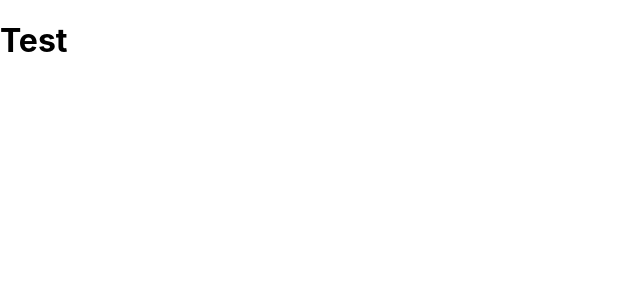
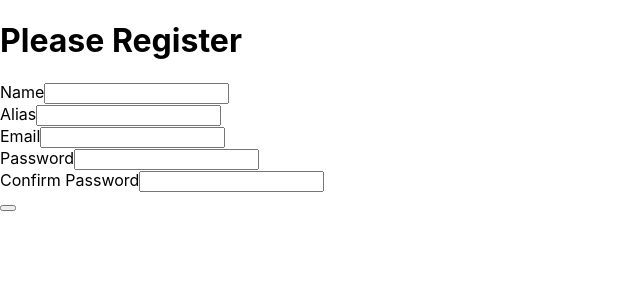
Before and after one commit to achan9528/LotDividerClient, a React (Create React App) app in the folder client/: page / in a window 1280 px wide. Shown: the top 300 px of the page, without its empty margins (0-640 px from the left). Built offline with nearby package versions, Linux system fonts and the light colour scheme.

Commit message:
adding RegistrationForm view; adding inputGroup component

```diff
--- a/client/src/App.js
+++ b/client/src/App.js
@@ -1,7 +1,9 @@
+import RegistrationForm from './views/registration'
+
 function App() {
   return (
     <div>
-      <h1>Test</h1>
+      <RegistrationForm></RegistrationForm>
     </div>
   );
 }
--- /dev/null
+++ b/client/src/components/inputGroup.jsx
@@ -0,0 +1,13 @@
+const InputGroup = (props) =>{
+    const changeHandler = (e)=>{
+        props.changeHandler(e.target.value);
+    }
+    return (
+        <div>
+            <label>{props.label}</label>
+            <input name={props.name} onChange={(e)=>{changeHandler(e)}}></input>
+        </div>
+    )
+}
+
+export default InputGroup
--- /dev/null
+++ b/client/src/views/registration.jsx
@@ -0,0 +1,66 @@
+// registration form
+import React, { useState } from 'react'
+import InputGroup from '../components/inputGroup'
+
+
+const RegistrationForm = () => {
+
+    const [name, setName] = useState("")
+    const [alias, setAlias] = useState("")
+    const [email, setEmail] = useState("")
+    const [password, setPassword] = useState("")
+    const [passwordConfirm, setPasswordConfirm] = useState("")
+
+
+    const submitHandler = (e) => {
+        // prevent default form submission
+        e.preventDefault()
+        // package data into one variable
+        const data = {
+            name: name,
+            alias: alias,
+            email: email,
+            password: password,
+        }
+        // console.log(data);
+        // console.log(JSON.stringify(data));
+
+        // send AJAX call with fetch API to test API route
+        fetch('http://localhost:8000/api/welcome/')
+            .then(res => {
+                console.log(data)
+            }).catch(err => {
+                console.log(err);
+            })
+
+        // send AJAX call with fetch API
+        fetch('http://localhost:8000/api/registration/', {
+            method: 'POST',
+            headers: {
+                'Content-Type': 'application/json'
+            },
+            body: JSON.stringify(data)
+        }).then(res => {
+            console.log(data)
+        }).catch(err => {
+            console.log(err);
+        })
+    }
+
+    return (
+        <div>
+            <h1>Please Register</h1>
+            <form onSubmit={(e) => { submitHandler(e) }} >
+                <InputGroup label='Name' name='name' changeHandler={setName}></InputGroup>
+                <InputGroup label='Alias' name='alias' changeHandler={setAlias}></InputGroup>
+                <InputGroup label='Email' name='email' changeHandler={setEmail}></InputGroup>
+                <InputGroup label='Password' name='password' changeHandler={setPassword}></InputGroup>
+                <InputGroup label='Confirm Password' name='passwordConfirm' changeHandler={setPasswordConfirm}></InputGroup>
+                <button></button>
+            </form>
+        </div>
+
+    )
+}
+
+export default RegistrationForm;
```
